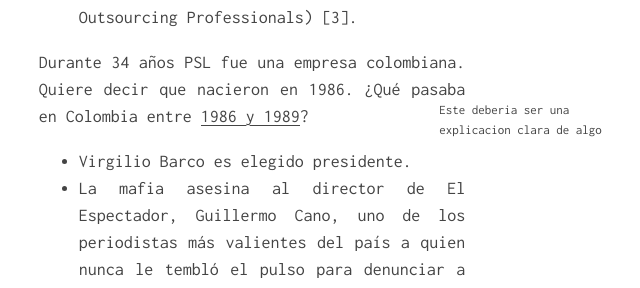
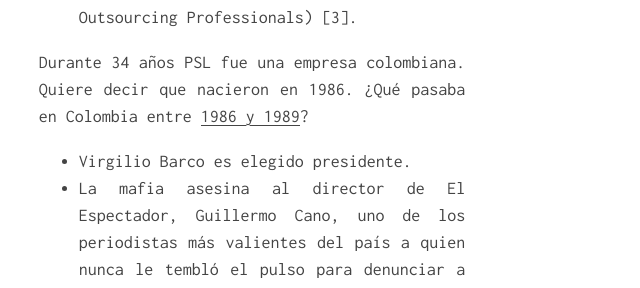
Before and after one commit to yujikiriki/yujikiriki.github.io, a Jekyll site: the page built from _posts/2020-07-04-PSL.md, in a window 1280 px wide. Shown: the part 623-911 px from the top of the page, without its empty margins (388-1028 px from the left). Built offline with Jekyll 4.4.1, drawn with Linux system fonts in a browser that asks for light colours.

Commit message:
Removes aside test

```diff
--- a/_posts/2020-07-04-PSL.md
+++ b/_posts/2020-07-04-PSL.md
@@ -12,8 +12,6 @@
 (International Association of Outsourcing Professionals) [3].
 
 Durante 34 años PSL fue una empresa colombiana. Quiere decir que nacieron en 1986. ¿Qué pasaba en Colombia entre [1986 y 1989](https://www.semana.com/especiales/articulo/hechos-1986-1989/51646-3)?
-
-<aside>Este deberia ser una explicacion clara de algo</aside>
 
 - Virgilio Barco es elegido presidente.
 - La mafia asesina al director de El Espectador, Guillermo Cano, uno de los periodistas más valientes del país a quien nunca le tembló el pulso para denunciar a los corruptos y al tenebroso poder del narcotráfico.
--- a/_sass/base.scss
+++ b/_sass/base.scss
@@ -18,31 +18,6 @@
   text-align: justify;
   margin:2em auto;
   padding:1em;
-}
-
-aside {
-  --aside-width: 12.5rem;
-  --column-gap: 2rem;
-  --padding: 1rem;
-  --aside-offset: 1rem;
-  --aside-offset-lineheight: 1.5rem;
-  box-sizing: border-box;
-  margin-bottom: calc(var(--padding) * 2);
-  margin-top: calc((var(--aside-offset) + (var(--aside-offset-lineheight)*2))/-1);
-  padding: var(--padding);
-  position: absolute;
-  right: 21%;
-  width: var(--aside-width);
-  font-size: 0.8125rem;
-  font-weight: 400;
-  -ms-hyphens: none;
-  -webkit-hyphens: none;
-  hyphens: none;
-  line-height: 1.25rem;
-  margin-bottom: 0.5rem;
-  text-align: left;
-  border-radius: calc(var(--padding)/4);
-  max-width: 100%;
 }
 
 @media only screen and (min-width: 768px) and (max-width: 1024px){
```
